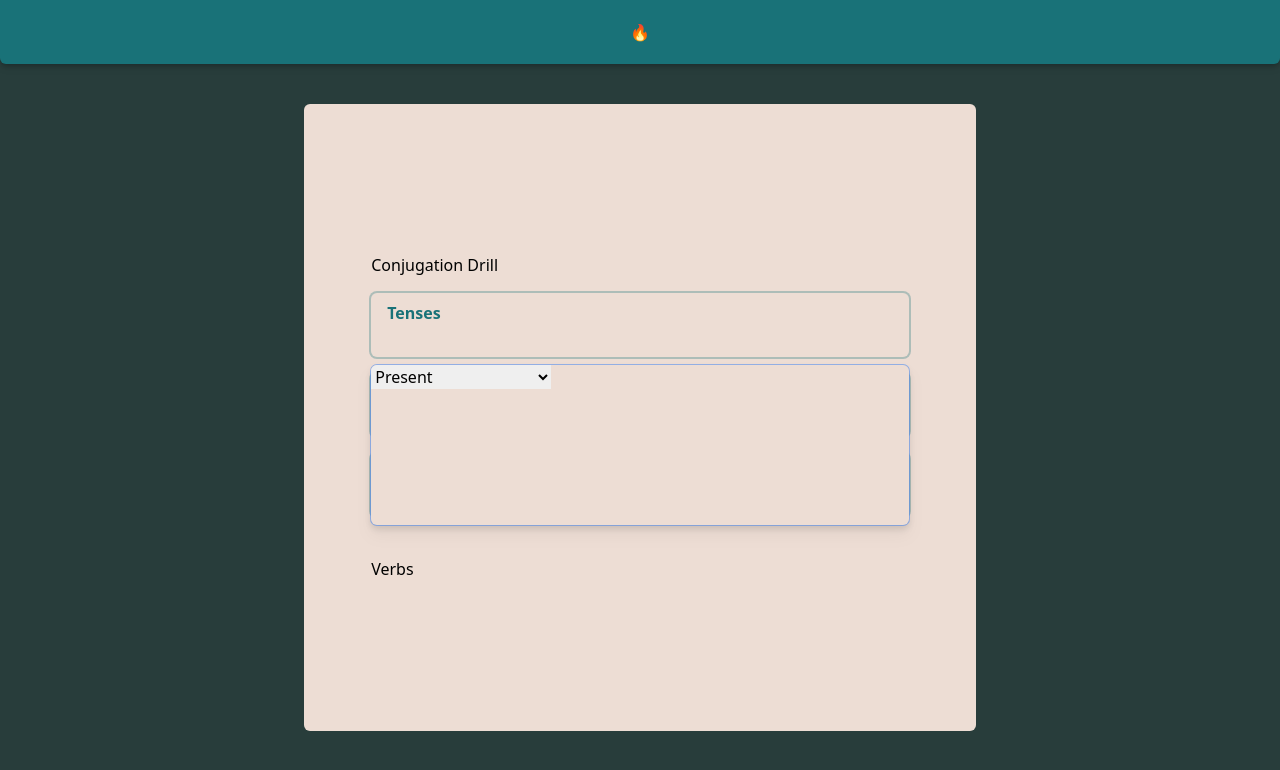
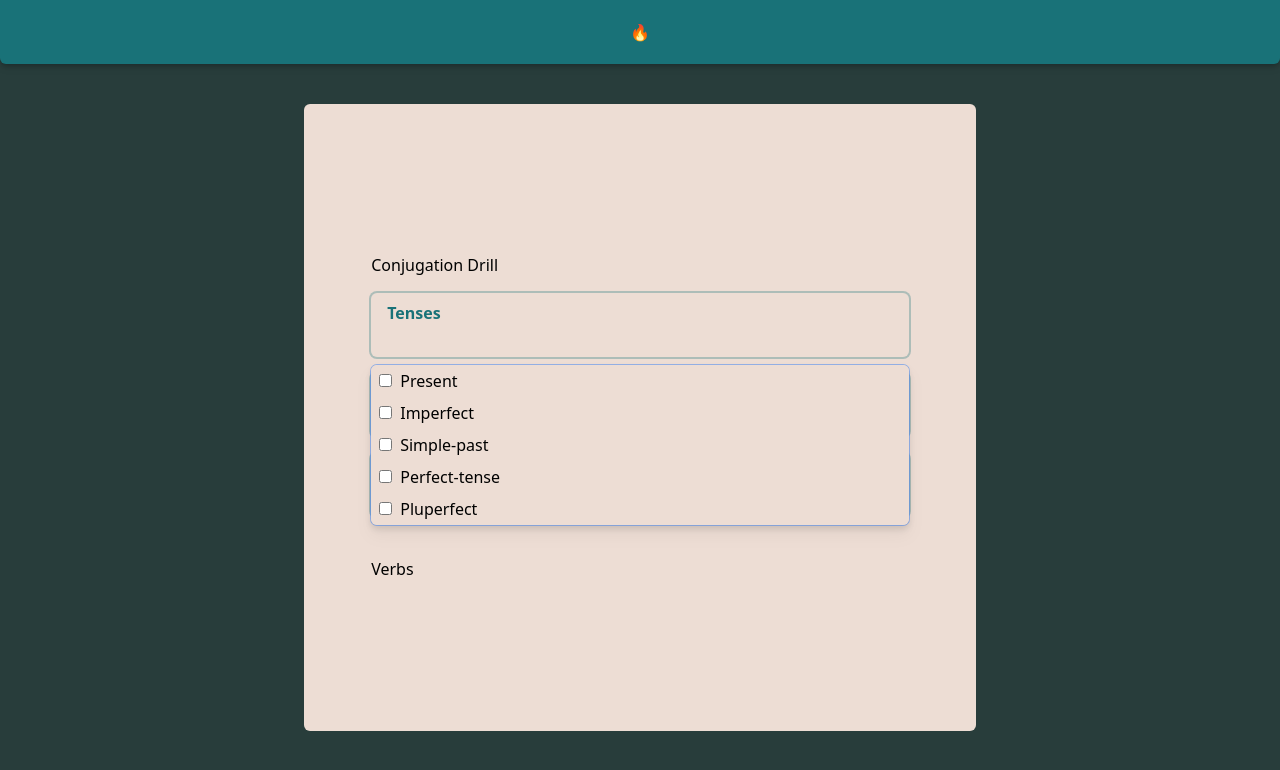
Before and after one commit to ludovico-chiavelli/practice-french-conjugations, a React (Create React App) app: page / in a window 1280 px wide. Both pictures are taken after a click on the button "Tenses". Shown: the top 770 px of the page. Built offline with nearby package versions, Linux system fonts and the light colour scheme.

Commit message:
add dropdown checkboxes

```diff
--- a/src/components/Checkbox.js
+++ b/src/components/Checkbox.js
@@ -1,8 +1,8 @@
 import React from "react"
 
-export const Checkbox = ({ checked, item, onChange }) => {
+export const Checkbox = ({ checked, item, onOptionChange }) => {
     return(
-        <div className="w-full px-2 py-1 hover:bg-[#197278]/50" onClick={() => onChange(item)} key={item}>
+        <div className="w-full px-2 py-1 hover:bg-[#197278]/50" onClick={() => onOptionChange(item)} key={item}>
             <input type="checkbox" id={item} checked={checked} readOnly/>
             <label htmlFor={item} className="ml-2" onClick={(e) => e.preventDefault()}>{item}</label>
         </div>
--- a/src/components/Dropdown.js
+++ b/src/components/Dropdown.js
@@ -1,10 +1,12 @@
 import React, { useState,useEffect } from "react";
 
-export const Dropdown = ({ options, show, onClick }) => {
+import { Checkbox } from "./";
+
+export const Dropdown = ({ options, checks, show, onClick, onOptionChange }) => {
     const [isDesktop, setIsDesktop] = useState(false)
 
-    const items = options.map((option) =>
-        <option value={option}>{option}</option>
+    const items = options.map((item) =>
+        <Checkbox checked={checks[item]}  item={item} onOptionChange={onOptionChange}/>
     )
 
     useEffect(() => {
@@ -22,18 +24,14 @@ export const Dropdown = ({ options, show, onClick }) => {
         if (show && isDesktop) {
             return(
                 <div className="absolute h-40 w-full z-10 mt-2 rounded-md bg-[#EDDDD4] drop-shadow-lg overflow-scroll ring-1">
-                    <select>
-                        {items}
-                    </select>
+                    {items}
                 </div>
             )
         } else {
             return(
                 <div className="fixed inset-0 bg-black bg-opacity-50" onClick={onClick}>
                     <div className="fixed h-52 inset-x-0 bottom-0 rounded-t-md bg-[#EDDDD4] overflow-scroll" onClick={(e) => {e.stopPropagation();}}>
-                        <select>
-                            {items}
-                        </select>
+                        {items}
                     </div>
                 </div>
             )
--- a/src/components/OptBtn.js
+++ b/src/components/OptBtn.js
@@ -4,9 +4,15 @@ import { BtnContent, Dropdown } from "./";
 
 export const OptBtn = ({ title, options }) => {
     const [show, setShow] = useState(false);
+    const [checks, setChecks] = useState(Object.fromEntries(options.map(option => [option, false])));
 
     const handleClick = () => {
         setShow(!show)
+    }
+
+    const handleOptionChange = (cbID) => {
+        const value = !checks[cbID]
+        setChecks({...checks, [cbID]: value})
     }
 
     return(
@@ -15,7 +21,7 @@ export const OptBtn = ({ title, options }) => {
                 <h3 className="w-full text-left text-[#197278] text-base font-bold">{title}</h3>
                 <BtnContent/>
             </button>
-            { show && <Dropdown options={options} show={show} onClick={handleClick}/>}
+            { show && <Dropdown options={options} show={show} onClick={handleClick} checks={checks} onOptionChange={handleOptionChange}/>}
         </div>
     )
 }
```
